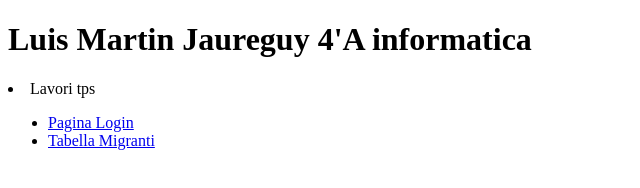
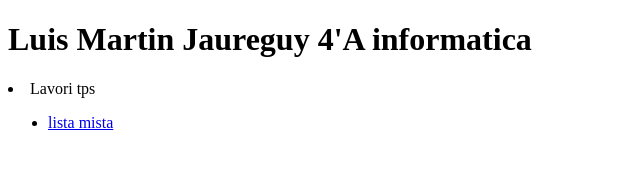
Before and after one commit to 2uisMartin/tps, a plain HTML site: page index.html in a window 1280 px wide. Shown: the whole page, without its empty margins (0-640 px from the left). Drawn offline with Linux system fonts and the light colour scheme.

Commit message:
Update index.html

```diff
--- a/index.html
+++ b/index.html
@@ -20,8 +20,7 @@
 					<li class="dropdown">
 						<a class="dropdown-toggle" data-toggle="dropdown">Lavori tps<b class="caret"></b></a>
 						<ul class="dropdown-menu">
-							<li class="active"><a href="pagina-login.html">Pagina Login</a></li>
-							<li><a href="tabella_migranti.html">Tabella Migranti</a></li>
+							<li class="active"><a href="lista-mista.html">lista mista</a></li>
 						</ul>
 					</li>
 	</nav>
```
